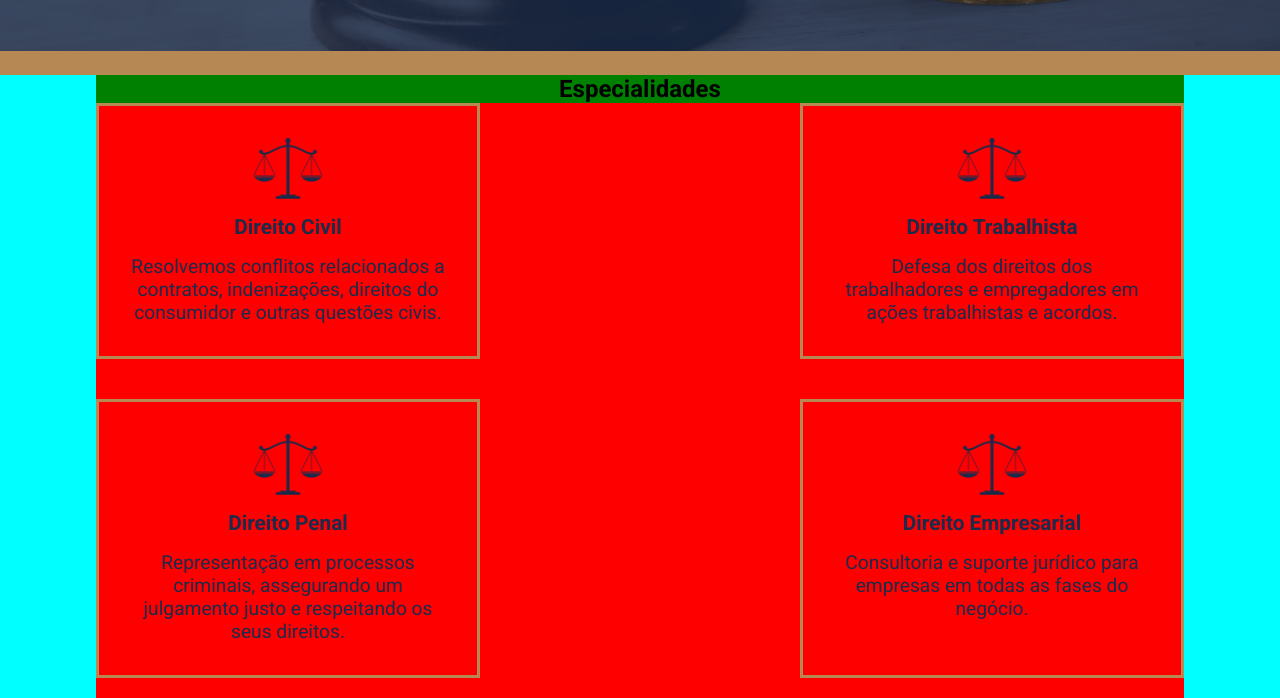
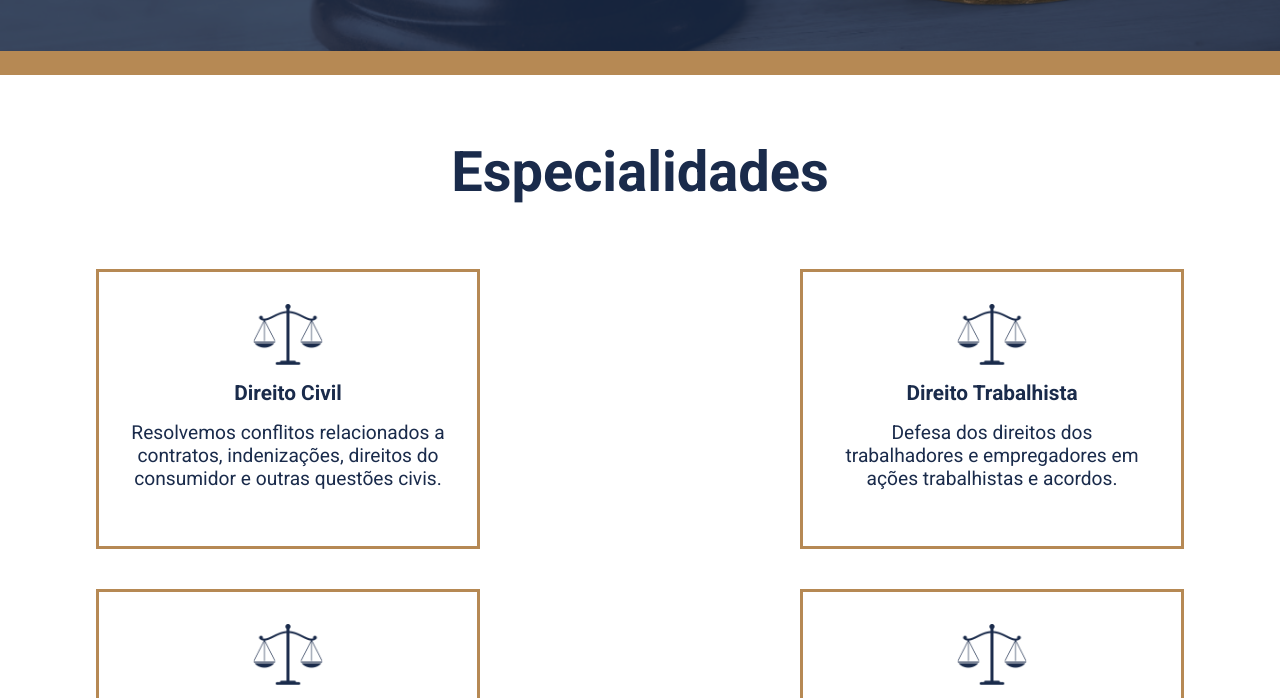
Before and after one commit to rodrigoamb/fs-04-dc-bez-m, a plain HTML site: page index.html in a window 1280 px wide. Shown: the part 954-1652 px from the top of the page. Drawn offline with Linux system fonts and the light colour scheme.

Commit message:
finalizado especialidades

```diff
--- a/styles.css
+++ b/styles.css
@@ -127,20 +127,21 @@ body {
 /* Especialidades */
 
 .container-section-especialidades {
-  background-color: aqua;
   display: flex;
   justify-content: center;
+  padding: 4rem 0;
 }
 
 .container-div-especialidades {
-  background-color: red;
   width: 85%;
 }
 
 .container-div-especialidades h2 {
-  background-color: green;
   width: 100%;
   text-align: center;
+  color: #1a2b4b;
+  font-size: 3.5rem;
+  margin-bottom: 4rem;
 }
 
 .container-div-cards-especialidades {
@@ -153,6 +154,7 @@ body {
 
 .card-especialidades {
   width: 24rem;
+  height: 17.5rem;
   border: 0.2rem solid #b68954;
   display: flex;
   flex-direction: column;
```
